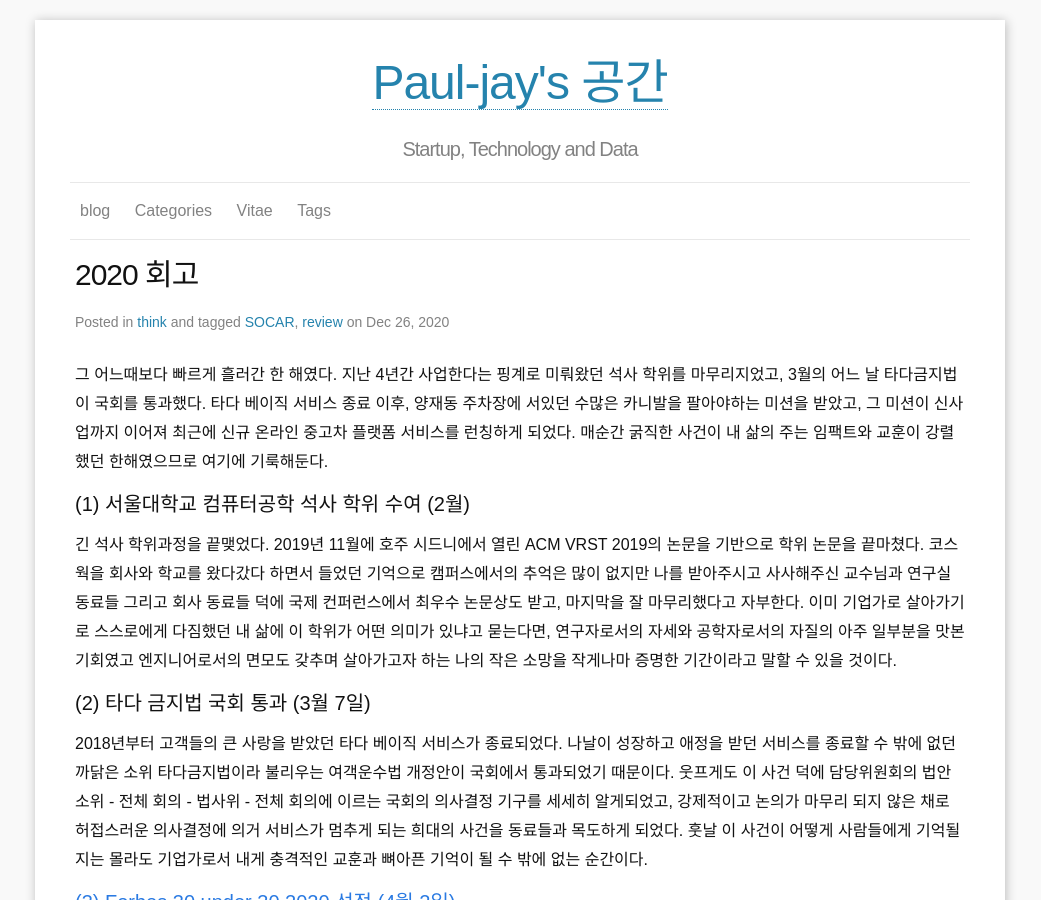
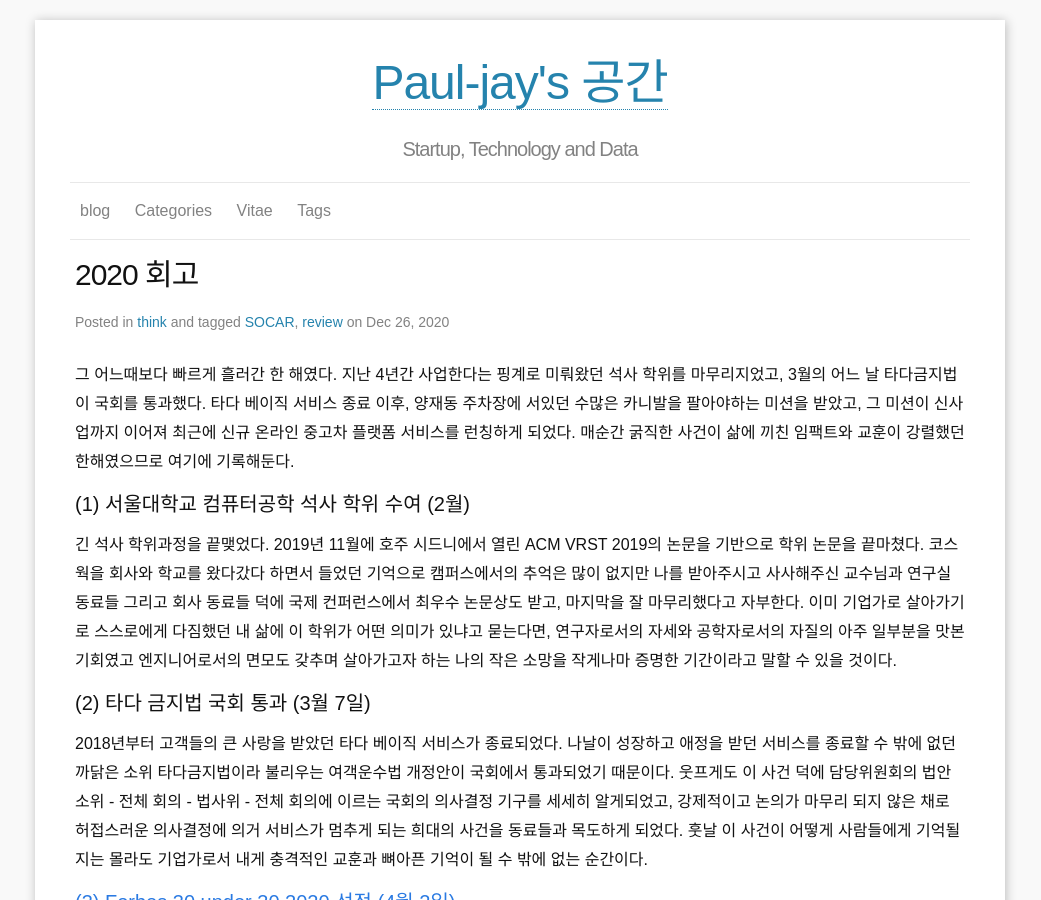
Before and after one commit to HyoukJang/HyoukJang.github.io, a Jekyll site: the page built from _posts/2020-12-26-2020-review.md, in a window 1280 px wide and 900 px high. Shown: the whole window, without its empty margins (120-1161 px from the left). Built offline with Jekyll 4.4.1, drawn with Linux system fonts in a browser that asks for light colours; nearby versions of some CDN libraries; some web fonts are replaced; comment, search, counter and statistics services are not loaded.

Commit message:
typo 수정

```diff
--- a/_posts/2020-12-26-2020-review.md
+++ b/_posts/2020-12-26-2020-review.md
@@ -8,7 +8,7 @@ tags: SOCAR review
 open: true
 ---
 
-그 어느때보다 빠르게 흘러간 한 해였다. 지난 4년간 사업한다는 핑계로 미뤄왔던 석사 학위를 마무리지었고, 3월의 어느 날 타다금지법이 국회를 통과했다. 타다 베이직 서비스 종료 이후, 양재동 주차장에 서있던 수많은 카니발을 팔아야하는 미션을 받았고, 그 미션이 신사업까지 이어져 최근에 신규 온라인 중고차 플랫폼 서비스를 런칭하게 되었다. 매순간 굵직한 사건이 내 삶의 주는 임팩트와 교훈이 강렬했던 한해였으므로 여기에 기룩해둔다.
+그 어느때보다 빠르게 흘러간 한 해였다. 지난 4년간 사업한다는 핑계로 미뤄왔던 석사 학위를 마무리지었고, 3월의 어느 날 타다금지법이 국회를 통과했다. 타다 베이직 서비스 종료 이후, 양재동 주차장에 서있던 수많은 카니발을 팔아야하는 미션을 받았고, 그 미션이 신사업까지 이어져 최근에 신규 온라인 중고차 플랫폼 서비스를 런칭하게 되었다. 매순간 굵직한 사건이 삶에 끼친 임팩트와 교훈이 강렬했던 한해였으므로 여기에 기록해둔다.
 
 #### (1) 서울대학교 컴퓨터공학 석사 학위 수여 (2월)
 
```
